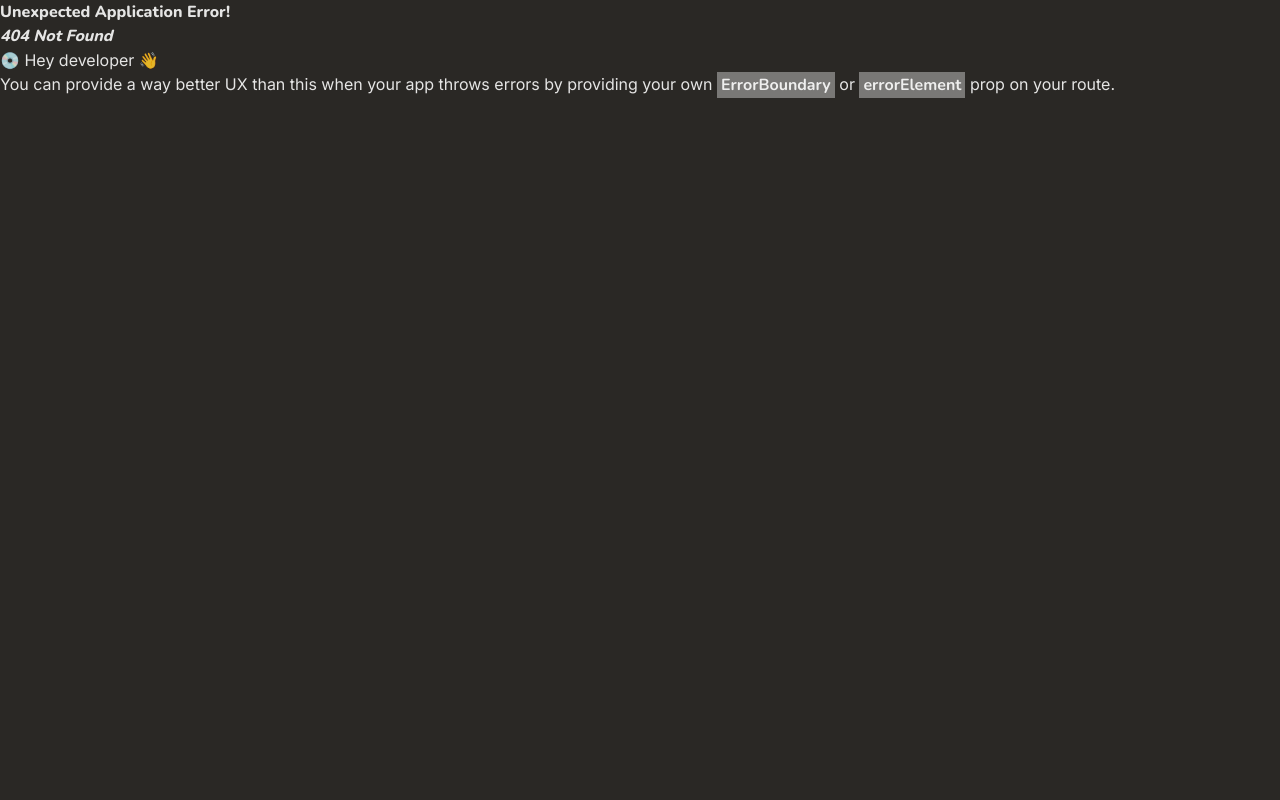
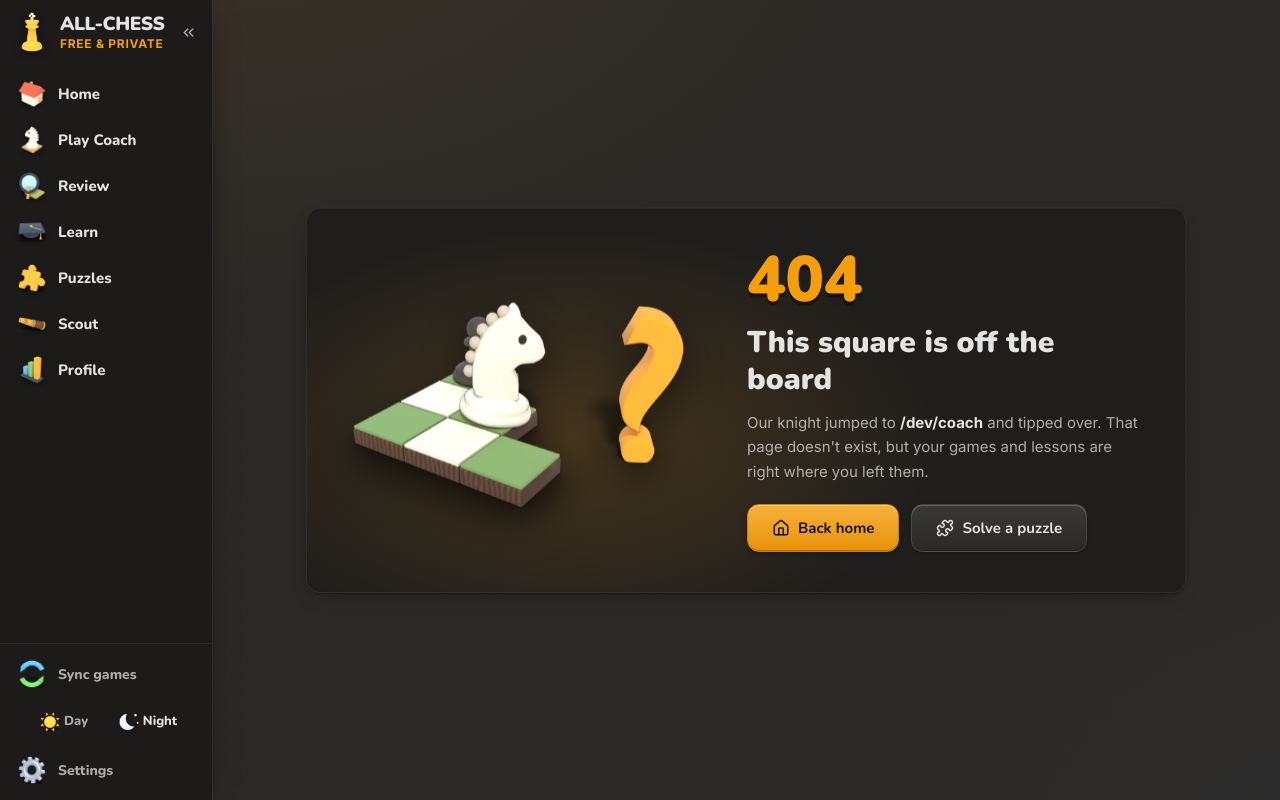
Before and after one commit to rogeralukka/ALL-CHESS, a React (Vite) app in the folder frontend/: page /dev/coach in a window 1280 px wide. Before the commit this address had no page. Built offline with nearby package versions, Linux system fonts and the light colour scheme.

Commit message:
Add files via upload

```diff
--- a/frontend/src/app/Layout.tsx
+++ b/frontend/src/app/Layout.tsx
@@ -1,7 +1,7 @@
 import React, { useEffect, useState } from 'react';
 import { NavLink, Outlet, useLocation } from 'react-router-dom';
 import { motion } from 'framer-motion';
-import { RefreshCw, Sun, Moon, ChevronsLeft, ChevronsRight } from 'lucide-react';
+import { ChevronsLeft, ChevronsRight } from 'lucide-react';
 import { useSettingsStore } from '@/data/settingsStore';
 import { ToastContainer, toast } from '@/components/Toast';
 import { useMotion } from '@/lib/useMotion';
@@ -17,6 +17,9 @@ export const SECTION_ICON: Record<string, string> = {
   scout: '/assets/ui/icon_scout.webp',
   profile: '/assets/ui/icon_profile.webp',
   settings: '/assets/ui/icon_settings.webp',
+  sync: '/assets/ui/icon_sync.webp',
+  sun: '/assets/ui/icon_sun.webp',
+  moon: '/assets/ui/icon_moon.webp',
 };
 
 const NAV = [
@@ -41,6 +44,32 @@ const NavIcon: React.FC<{ name: string; size?: number; active?: boolean }> = ({
     style={{ width: size, height: size, filter: 'drop-shadow(0 2px 2px rgba(0,0,0,.35))' }}
   />
 );
+
+/** Day/night toggle drawn like a toy switch: a recessed slot with a raised knob carrying the 3D sun or moon. */
+const ThemeSwitch: React.FC<{ dusk: boolean; collapsed: boolean; onToggle: () => void }> = ({ dusk, collapsed, onToggle }) => {
+  const label = dusk ? 'Switch to day mode' : 'Switch to night mode';
+  return (
+    <button type="button" onClick={onToggle} title={label} aria-label={label} data-testid="theme-toggle" className="group flex items-center gap-3 px-2.5 h-11 rounded-[12px] text-theme-muted hover:text-theme-text transition-colors w-full">
+      {/* compact: just the 3D icon of the mode you'd switch to */}
+      <img src={dusk ? SECTION_ICON.sun : SECTION_ICON.moon} alt="" className={`w-7 h-7 object-contain flex-shrink-0 transition-transform duration-300 group-hover:rotate-12 ${collapsed ? '' : 'lg:hidden'}`} />
+      <span className={`${collapsed ? 'hidden' : 'hidden lg:flex'} well relative items-center w-full h-9 p-1`}>
+        <motion.span
+          className="chip-raised absolute top-1 bottom-[5px] w-[calc(50%-4px)] rounded-[10px]"
+          animate={{ left: dusk ? 'calc(50% + 0px)' : '4px' }}
+          transition={{ type: 'spring', stiffness: 500, damping: 34 }}
+        />
+        <span className={`relative z-10 flex-1 flex items-center justify-center gap-1 font-display font-extrabold text-[13px] ${!dusk ? 'text-theme-text' : 'text-theme-muted'}`}>
+          <img src={SECTION_ICON.sun} alt="" className="w-5 h-5 object-contain" />
+          Day
+        </span>
+        <span className={`relative z-10 flex-1 flex items-center justify-center gap-1 font-display font-extrabold text-[13px] ${dusk ? 'text-theme-text' : 'text-theme-muted'}`}>
+          <img src={SECTION_ICON.moon} alt="" className="w-5 h-5 object-contain" />
+          Night
+        </span>
+      </span>
+    </button>
+  );
+};
 
 export const Layout: React.FC = () => {
   const { appTheme, setAppTheme } = useSettingsStore();
@@ -78,10 +107,10 @@ export const Layout: React.FC = () => {
 
   // labels show when the sidebar is expanded on large screens
   const labelCls = collapsed ? 'hidden' : 'hidden lg:inline';
-  const widthCls = collapsed ? 'sm:w-[68px]' : 'sm:w-[68px] lg:w-[184px]';
+  const widthCls = collapsed ? 'sm:w-[68px]' : 'sm:w-[68px] lg:w-[212px]';
 
   const utilBtn =
-    'group flex items-center gap-3 px-3 h-10 rounded-lg font-semibold text-[13px] text-theme-muted hover:text-theme-text hover:bg-black/[0.05] dark:hover:bg-white/[0.06] transition-colors w-full';
+    'group flex items-center gap-3 px-2.5 h-11 rounded-[12px] font-display font-extrabold text-[14px] text-theme-muted hover:text-theme-text hover:bg-black/[0.05] dark:hover:bg-white/[0.06] transition-colors w-full';
 
   return (
     <div className="app-bg flex h-screen w-screen overflow-hidden text-theme-text font-sans relative">
@@ -92,8 +121,9 @@ export const Layout: React.FC = () => {
         data-testid="sidebar"
         data-collapsed={collapsed}
       >
-        {/* Logo */}
-        <NavLink to="/" className="group h-16 flex items-center gap-2.5 px-3.5 flex-shrink-0" aria-label="ALL-CHESS home">
+        {/* Logo + collapse (top, where polished apps keep it) */}
+        <div className={`flex-shrink-0 flex ${collapsed ? 'flex-col items-center gap-1 pt-3 pb-1' : 'flex-col items-center gap-1 pt-3 pb-1 lg:flex-row lg:justify-between lg:h-16 lg:pt-0 lg:pb-0 lg:pl-3.5 lg:pr-2'}`}>
+          <NavLink to="/" className="group flex items-center gap-2.5" aria-label="ALL-CHESS home">
             <img
               src="/assets/ui/logo_king.webp"
               alt=""
@@ -105,6 +135,17 @@ export const Layout: React.FC = () => {
               <span className="text-[12px] font-bold text-amber-500 tracking-[0.06em] uppercase mt-1 whitespace-nowrap">Free &amp; Private</span>
             </div>
           </NavLink>
+          <button
+            type="button"
+            onClick={() => setCollapsed((c) => !c)}
+            className="hidden lg:flex items-center justify-center w-8 h-8 rounded-[10px] chip-raised text-theme-muted hover:text-theme-text active:translate-y-[2px] transition-transform"
+            title={collapsed ? 'Expand sidebar' : 'Collapse sidebar'}
+            aria-label={collapsed ? 'Expand sidebar' : 'Collapse sidebar'}
+            data-testid="sidebar-toggle"
+          >
+            {collapsed ? <ChevronsRight size={17} /> : <ChevronsLeft size={17} />}
+          </button>
+        </div>
 
         {/* Navigation */}
         <nav className="flex-1 flex flex-col gap-0.5 px-2 pt-2 overflow-y-auto overflow-x-hidden" aria-label="Main Navigation">
@@ -115,14 +156,14 @@ export const Layout: React.FC = () => {
                 key={item.to}
                 to={item.to}
                 title={item.label}
-                className={`group relative flex items-center gap-3 px-2.5 h-11 rounded-lg font-bold text-[15px] transition-colors ${
-                  active ? 'bg-black/[0.05] dark:bg-white/[0.08] text-theme-text' : 'text-theme-text/75 hover:text-theme-text hover:bg-black/[0.05] dark:hover:bg-white/[0.05]'
+                className={`group relative flex items-center gap-3 px-2.5 h-11 rounded-[12px] font-display font-extrabold text-[15px] transition-colors ${
+                  active ? 'chip-raised text-theme-text' : 'text-theme-text/75 hover:text-theme-text hover:bg-black/[0.05] dark:hover:bg-white/[0.05]'
                 }`}
               >
                 {active && (
                   <motion.span
                     layoutId={isOff ? undefined : 'nav-active-bar'}
-                    className="absolute left-0 top-2 bottom-2 w-[3px] rounded-full bg-amber-500"
+                    className="absolute left-0 top-2.5 bottom-2.5 w-[4px] rounded-full bg-amber-500"
                     transition={{ type: 'spring', stiffness: 500, damping: 38 }}
                   />
                 )}
@@ -134,40 +175,24 @@ export const Layout: React.FC = () => {
         </nav>
 
         {/* Utilities */}
-        <div className="p-2 flex flex-col gap-0.5" style={{ boxShadow: '0 -1px 0 rgba(255,255,255,0.05)' }}>
+        <div className="p-2 flex flex-col gap-1" style={{ boxShadow: '0 -1px 0 rgba(255,255,255,0.05)' }}>
           <button type="button" onClick={handleSync} disabled={isSyncing} className={utilBtn} title="Sync games from Chess.com and Lichess" aria-label="Sync games with Chess.com and Lichess">
-            <RefreshCw size={18} className={`flex-shrink-0 mx-[5px] ${isSyncing ? 'animate-spin text-amber-500' : ''}`} />
-            <span className={`${labelCls} truncate`}>{isSyncing ? 'Syncing...' : 'Sync Games'}</span>
+            <img
+              src={SECTION_ICON.sync}
+              alt=""
+              className={`w-7 h-7 object-contain flex-shrink-0 ${isSyncing ? 'animate-spin' : 'transition-transform duration-300 group-hover:-rotate-90'}`}
+            />
+            <span className={`${labelCls} truncate`}>{isSyncing ? 'Syncing...' : 'Sync games'}</span>
           </button>
-          <button
-            type="button"
-            onClick={() => setAppTheme(appTheme === 'dusk' ? 'dawn' : 'dusk')}
-            className={utilBtn}
-            title={`Switch to ${appTheme === 'dusk' ? 'Dawn (light)' : 'Dusk (dark)'}`}
-            aria-label="Toggle theme"
-          >
-            {appTheme === 'dusk' ? <Sun size={18} className="text-amber-400 flex-shrink-0 mx-[5px]" /> : <Moon size={18} className="text-indigo-400 flex-shrink-0 mx-[5px]" />}
-            <span className={`${labelCls} truncate capitalize`}>{appTheme === 'dusk' ? 'Light mode' : 'Dark mode'}</span>
-          </button>
+          <ThemeSwitch dusk={appTheme === 'dusk'} collapsed={collapsed} onToggle={() => setAppTheme(appTheme === 'dusk' ? 'dawn' : 'dusk')} />
           <NavLink
             to="/settings"
             title="Settings"
-            className={({ isActive }) => `${utilBtn} ${isActive ? '!bg-black/[0.05] dark:bg-white/[0.08] !text-theme-text' : ''}`}
+            className={({ isActive }) => `${utilBtn} ${isActive ? 'chip-raised !text-theme-text' : ''}`}
           >
             <img src={SECTION_ICON.settings} alt="" className="w-7 h-7 object-contain flex-shrink-0 transition-transform duration-300 group-hover:rotate-45" />
             <span className={`${labelCls} truncate`}>Settings</span>
           </NavLink>
-          <button
-            type="button"
-            onClick={() => setCollapsed((c) => !c)}
-            className={`${utilBtn} hidden lg:flex`}
-            title={collapsed ? 'Expand sidebar' : 'Collapse sidebar'}
-            aria-label={collapsed ? 'Expand sidebar' : 'Collapse sidebar'}
-            data-testid="sidebar-toggle"
-          >
-            {collapsed ? <ChevronsRight size={18} className="flex-shrink-0 mx-[5px]" /> : <ChevronsLeft size={18} className="flex-shrink-0 mx-[5px]" />}
-            <span className={`${labelCls} truncate`}>Collapse</span>
-          </button>
         </div>
       </aside>
 
--- /dev/null
+++ b/frontend/src/app/NotFound.tsx
@@ -0,0 +1,47 @@
+import React from 'react';
+import { Link, useLocation } from 'react-router-dom';
+import { motion } from 'framer-motion';
+import { Home, Puzzle } from 'lucide-react';
+import { useMotion } from '@/lib/useMotion';
+
+/** 404: the knight fell off the board. */
+export const NotFound: React.FC = () => {
+  const { pathname } = useLocation();
+  const { isFull, isOff } = useMotion();
+  return (
+    <div className="flex-1 flex items-center justify-center px-4 py-10" data-testid="not-found">
+      <div className="panel relative overflow-hidden w-full max-w-[880px] p-6 md:p-10 flex flex-col md:flex-row items-center gap-6 md:gap-10">
+        <div aria-hidden="true" className="absolute inset-0 pointer-events-none" style={{ background: 'radial-gradient(520px 300px at 30% 60%, rgba(245,165,36,0.18), transparent 70%)' }} />
+        <motion.img
+          src="/assets/ui/hero_404.webp"
+          alt=""
+          aria-hidden="true"
+          className="relative w-[260px] md:w-[360px] max-w-full object-contain"
+          style={{ filter: 'drop-shadow(0 16px 20px rgba(0,0,0,.45))' }}
+          initial={isOff ? false : { opacity: 0, y: 16, rotate: -3 }}
+          animate={isFull ? { opacity: 1, y: [0, -6, 0], rotate: 0 } : { opacity: 1, y: 0, rotate: 0 }}
+          transition={isFull ? { opacity: { duration: 0.4 }, rotate: { duration: 0.5 }, y: { duration: 5, repeat: Infinity, ease: 'easeInOut' } } : { duration: 0.3 }}
+        />
+        <div className="relative text-center md:text-left space-y-3">
+          <div className="font-display font-black text-[64px] leading-none text-amber-500" style={{ textShadow: '0 4px 0 rgba(0,0,0,.35)' }}>
+            404
+          </div>
+          <h1 className="text-[26px] md:text-[30px] font-black font-display text-theme-text leading-tight">This square is off the board</h1>
+          <p className="text-[15px] text-theme-muted leading-relaxed max-w-md">
+            Our knight jumped to <span className="font-bold text-theme-text break-all">{pathname}</span> and tipped over. That page doesn&apos;t exist, but your games and lessons are right where you left them.
+          </p>
+          <div className="flex flex-wrap justify-center md:justify-start gap-3 pt-2">
+            <Link to="/" className="btn-primary inline-flex items-center gap-2 h-12 px-6 rounded-[12px] font-display font-extrabold text-[15px]">
+              <Home size={18} /> Back home
+            </Link>
+            <Link to="/puzzles" className="btn-secondary inline-flex items-center gap-2 h-12 px-6 rounded-[12px] font-display font-extrabold text-[15px]">
+              <Puzzle size={18} /> Solve a puzzle
+            </Link>
+          </div>
+        </div>
+      </div>
+    </div>
+  );
+};
+
+export default NotFound;
--- a/frontend/src/app/router.tsx
+++ b/frontend/src/app/router.tsx
@@ -1,7 +1,8 @@
 import { lazy, Suspense } from 'react';
 import { createBrowserRouter } from 'react-router-dom';
 import { Layout } from './Layout';
-import { Skeleton } from '@/components/Skeleton';
+import { LoadingScreen } from '@/components/LoadingScreen';
+import { NotFound } from './NotFound';
 
 const Home = lazy(() => import('@/features/home/Home'));
 const ReviewRouter = lazy(() => import('@/features/review/ReviewRouter'));
@@ -13,17 +14,7 @@ const Profile = lazy(() => import('@/features/profile/Profile'));
 const SettingsShell = lazy(() => import('@/features/settings/SettingsShell'));
 const Playground = lazy(() => import('./Playground').then((m) => ({ default: m.Playground })));
 
-const LoadingFallback = () => (
-  <div className="p-8 max-w-5xl mx-auto space-y-4">
-    <Skeleton height={40} width={240} />
-    <Skeleton height={200} />
-    <div className="grid grid-cols-1 md:grid-cols-3 gap-4">
-      <Skeleton height={120} />
-      <Skeleton height={120} />
-      <Skeleton height={120} />
-    </div>
-  </div>
-);
+const LoadingFallback = () => <LoadingScreen />;
 
 export const router = createBrowserRouter([
   {
@@ -102,6 +93,7 @@ export const router = createBrowserRouter([
           </Suspense>
         ),
       },
+      { path: '*', element: <NotFound /> },
     ],
   },
 ], {
```
Lines whose indentation alone changed are shown as unchanged.
